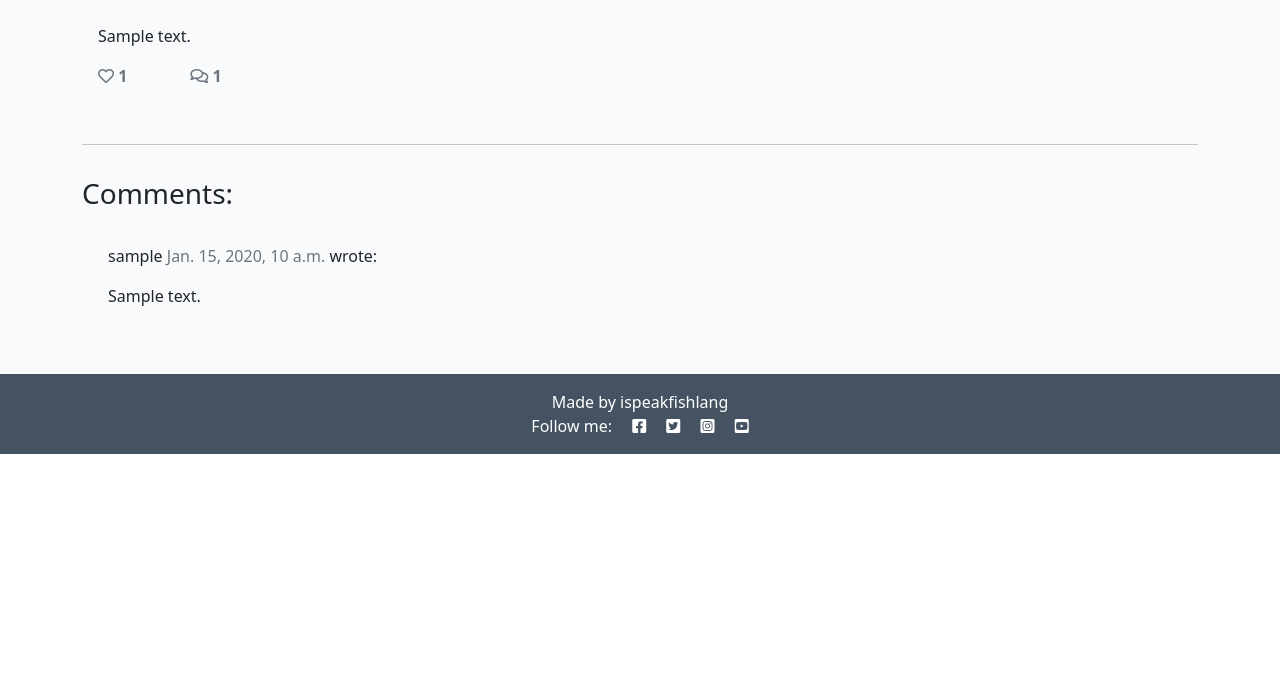
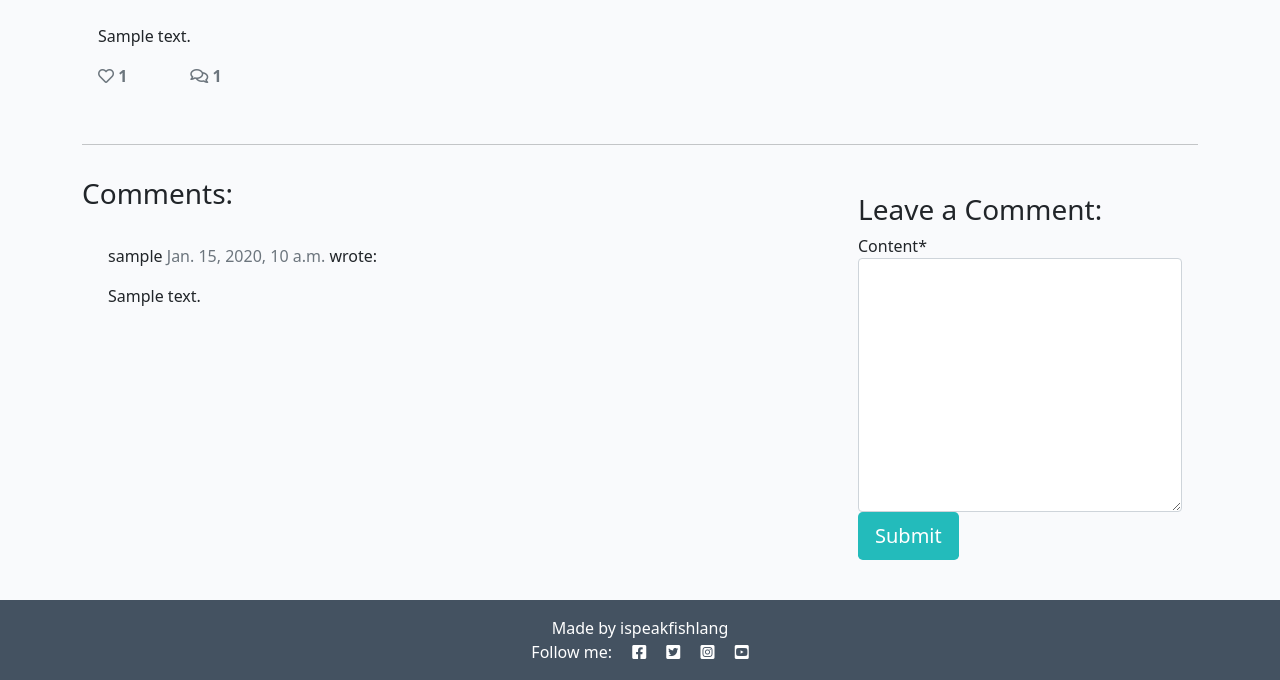
Before and after one commit to ispeakfishlanguage/beyond-beauty-blog, a Django app: a page that uses templates/post_detail.html in a window 1280 px wide. Shown: the part 348-1028 px from the top of the page. Before the commit the page ends 802 px from the top, so only its background shows below. Run offline with Django 3.2, Linux system fonts and the light colour scheme; a user stored in the database is signed in; tables that the repository leaves empty hold one stand-in row (values such as "Sample post"); some libraries are stand-ins or nearby versions.

Commit message:
Add functionality to comment on a post

```diff
--- a/beyondBeauty/settings.py
+++ b/beyondBeauty/settings.py
@@ -29,7 +29,7 @@ TEMPLATES_DIR = os.path.join(BASE_DIR, "templates")
 SECRET_KEY = os.environ.get('SECRET_KEY')
 
 # SECURITY WARNING: don't run with debug turned on in production!
-DEBUG = False
+DEBUG = True
 
 X_FRAME_OPTIONS = "SAMEORIGIN"
 
--- a/blog/admin.py
+++ b/blog/admin.py
@@ -9,7 +9,7 @@ class PostAdmin(SummernoteModelAdmin):
 
     prepopulated_fields = {'slug': ('title',)}
     list_filter = ("status", "date_posted", "category")
-    list_display = ("title", "slug", "author", "date_posted", "status", "category")
+    list_display = ("title", "slug", "user", "date_posted", "status", "category")
     search_fields = ['title', 'content']
     summernote_fields = ('content')
 
@@ -17,7 +17,7 @@ class PostAdmin(SummernoteModelAdmin):
 @admin.register(Comment)
 class CommentAdmin(admin.ModelAdmin):
 
-    list_display = ("author", "content", "post", "date_posted", "updated_on", "approved")
+    list_display = ("user", "content", "post", "date_posted", "updated_on", "approved")
     list_filter = ("approved", "date_posted", "updated_on")
     search_fields = ['name', 'email', 'body']
     actions = ['approve_comments']
--- a/blog/models.py
+++ b/blog/models.py
@@ -21,7 +21,7 @@ class Post(models.Model):
     slug = models.SlugField(max_length=200, unique=True)
     content = models.TextField()
     date_posted = models.DateTimeField(auto_now_add=True)
-    author = models.ForeignKey(User, on_delete=models.CASCADE, related_name="blog_posts")
+    user = models.ForeignKey(User, on_delete=models.CASCADE, related_name="blog_posts")
     category = models.ForeignKey(Category, on_delete=models.SET_NULL, null=True)
     status = models.IntegerField(choices=STATUS, default=0)
     updated_on = models.DateTimeField(auto_now=True)
@@ -30,6 +30,9 @@ class Post(models.Model):
 
     def total_likes(self):
         return self.likes.count()
+
+    def total_comments(self):
+        return self.comments.count()
 
     # Add a tag manager
     tags = TaggableManager()
@@ -43,16 +46,16 @@ class Post(models.Model):
         super().save(*args, **kwargs)
 
     def __str__(self):
-        return f"{self.title} | Written by {self.author} on {self.date_posted}. Last updated on {self.updated_on}"
+        return f"{self.title} | Written by {self.user} on {self.date_posted}. Last updated on {self.updated_on}"
 
 
 class Comment(models.Model):
     post = models.ForeignKey(Post, on_delete=models.CASCADE, related_name='comments')
-    author = models.ForeignKey(User, on_delete=models.CASCADE, related_name="comments")
+    user = models.ForeignKey(User, on_delete=models.CASCADE, related_name="comments")
     content = models.TextField()
     date_posted = models.DateTimeField(auto_now_add=True)
     updated_on = models.DateTimeField(auto_now=True)
     approved = models.BooleanField(default=False)
 
     def __str__(self):
-        return f'Comment by {self.author.username} on {self.post.title}'
+        return f'Comment by {self.user} on {self.post.title}'
--- a/blog/views.py
+++ b/blog/views.py
@@ -28,7 +28,41 @@ class PostDetail(View):
             {
                 'post': post,
                 'comments': comments,
+                'commented': False,
                 'liked': liked,
                 'comment_form': CommentForm(),
             }
         )
+
+    def post(self, request, slug, *args, **kwargs):
+        queryset = Post.objects.filter(status=1)
+        post = get_object_or_404(queryset, slug=slug)
+        comments = post.comments.filter(approved=True).order_by('-date_posted')
+        liked = False
+        if post.likes.filter(id=self.request.user.id).exists():
+            liked = True
+
+        comment_form = CommentForm(data=request.POST)
+
+        if comment_form.is_valid():
+            comment_form.instance.email = request.user.email
+            comment_form.instance.name = request.user
+            comment_form.instance.user_id = request.user.id
+            comment = comment_form.save(commit=False)
+            comment.post = post
+            comment.save()
+
+        else:
+            comment_form = CommentForm()
+
+        return render(
+            request,
+            'post_detail.html',
+            {
+                'post': post,
+                'comments': comments,
+                'commented': True,
+                'liked': liked,
+                'comment_form': CommentForm(),
+            }
+        )
--- a/templates/index.html
+++ b/templates/index.html
@@ -20,7 +20,7 @@
                                 <img class="card-img-top" src=" {{ post.featured_image.url }}">
                                 {% endif %}
                                 <div class="image-flash">
-                                    <p class="author">Author: {{ post.author }}</p>
+                                    <p class="author">Author: {{ post.user }}</p>
                                 </div>
                             </div>
                             <a href="{% url 'post_detail' post.slug  %}" class="post-link">
@@ -29,7 +29,7 @@
                             </a>
                             <hr />
                             <p class="card-text text-muted h6">{{ post.date_posted}} <i class="far fa-heart"></i>
-                                {{ post.total_likes }}</p>
+                                {{ post.total_likes }} <i class="far fa-comments"></i> {{ post.total_comments }}</p>
                         </div>
                     </div>
                 </div>
--- a/templates/post_detail.html
+++ b/templates/post_detail.html
@@ -1,4 +1,6 @@
 {% extends 'base.html' %} {% block content %}
+
+{% load crispy_forms_tags %}
 
 <div class="masthead">
     <div class="container">
@@ -7,7 +9,7 @@
                 <!-- Post title goes in these h1 tags -->
                 <h1 class="post-title">{{ post.title }}</h1>
                 <!-- Post author goes before the | the post's created date goes after -->
-                <p class="post-subtitle">{{ post.author }} | {{ post.date_posted }}</p>
+                <p class="post-subtitle">{{ post.user }} | {{ post.date_posted }}</p>
             </div>
             <div class="d-none d-md-block col-md-6 masthead-image">
                 <!-- The featured image URL goes in the src attribute -->
@@ -61,7 +63,7 @@
                 <div class="comments" style="padding: 10px;">
                     <p class="font-weight-bold">
                         <!-- The commenter's name goes here. Check the model if you're not sure what that is -->
-                        {{ comment.author }}
+                        {{ comment.user }}
                         <span class=" text-muted font-weight-normal">
                             <!-- The comment's created date goes here -->
                             {{ comment.date_posted }}
@@ -76,7 +78,25 @@
         </div>
         <div class="col-md-4 card mb-4  mt-3 ">
             <div class="card-body">
-                <!-- For later -->
+                <!-- Commenting -->
+                {% if commented %}
+                <div class="alert alert-success" role="alert">
+                    Your comment is awaiting approval
+                </div>
+                {% else %}
+
+                {% if user.is_authenticated %}
+
+                <h3>Leave a Comment:</h3>
+                <form method="POST">
+                    {% csrf_token %}
+                    {{ comment_form | crispy }}
+                    <button type="submit" class="btn btn-signup btn-lg">Submit</button>
+                </form>
+
+                {% endif %}
+                {% endif %}
+
             </div>
         </div>
     </div>
```
Also changed, not shown: blog/forms.py (line endings or trailing spaces), blog/migrations/0006_rename_author_comment_user_rename_author_post_user.py (added).
